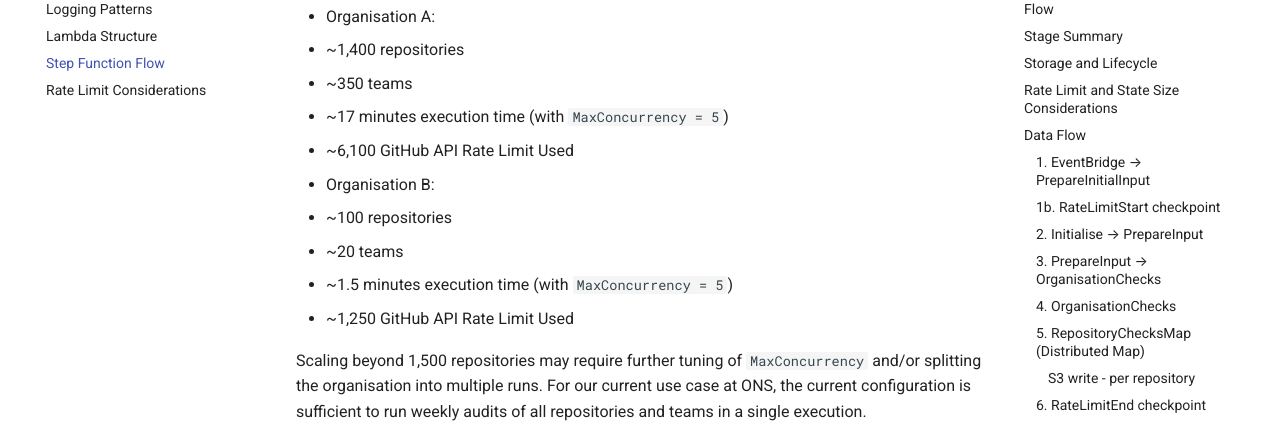
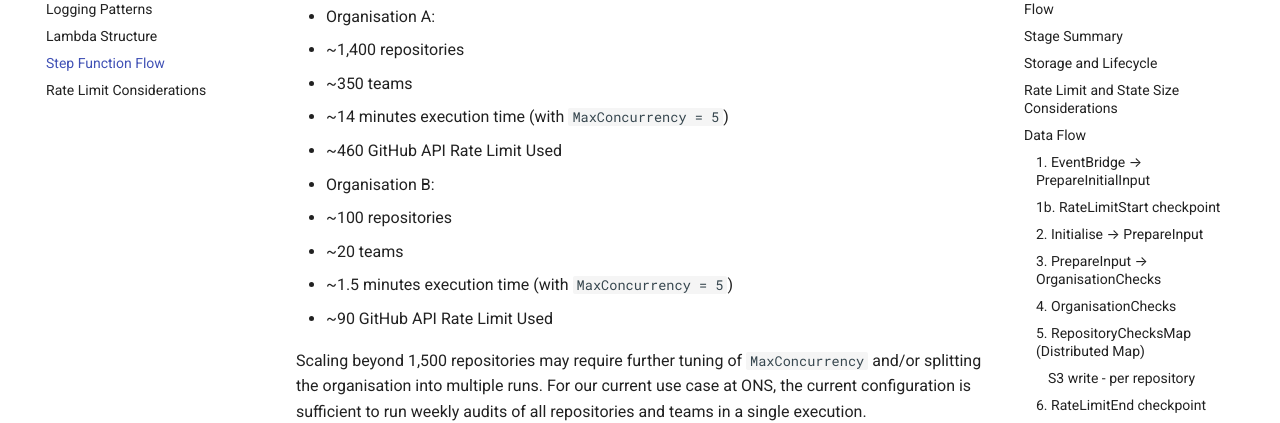
Before and after one commit to ONS-Innovation/keh-github-policy-audit, an MkDocs documentation site: the page built from docs/step-function-flow.md, in a window 1280 px wide and 900 px high, scrolled down 704 px. Shown: the part 153-576 px from the top of the window. Built offline with MkDocs 1.6.1 and Material for MkDocs 9.7.7, drawn with Linux system fonts in a browser that asks for light colours; comment, search, counter and statistics services are not loaded.

Commit message:
chore: update rate limit estimates

```diff
--- a/docs/step-function-flow.md
+++ b/docs/step-function-flow.md
@@ -23,13 +23,13 @@ The function has been tested against 2 organisations of various sizes:
 - Organisation A:
   - ~1,400 repositories
   - ~350 teams
-  - ~17 minutes execution time (with `MaxConcurrency = 5`)
-  - ~6,100 GitHub API Rate Limit Used
+  - ~14 minutes execution time (with `MaxConcurrency = 5`)
+  - ~460 GitHub API Rate Limit Used
 - Organisation B:
   - ~100 repositories
   - ~20 teams
   - ~1.5 minutes execution time (with `MaxConcurrency = 5`)
-  - ~1,250 GitHub API Rate Limit Used
+  - ~90 GitHub API Rate Limit Used
 
 Scaling beyond 1,500 repositories may require further tuning of `MaxConcurrency` and/or splitting the organisation into multiple runs.
 For our current use case at ONS, the current configuration is sufficient to run weekly audits of all repositories and teams in a single execution.
```
